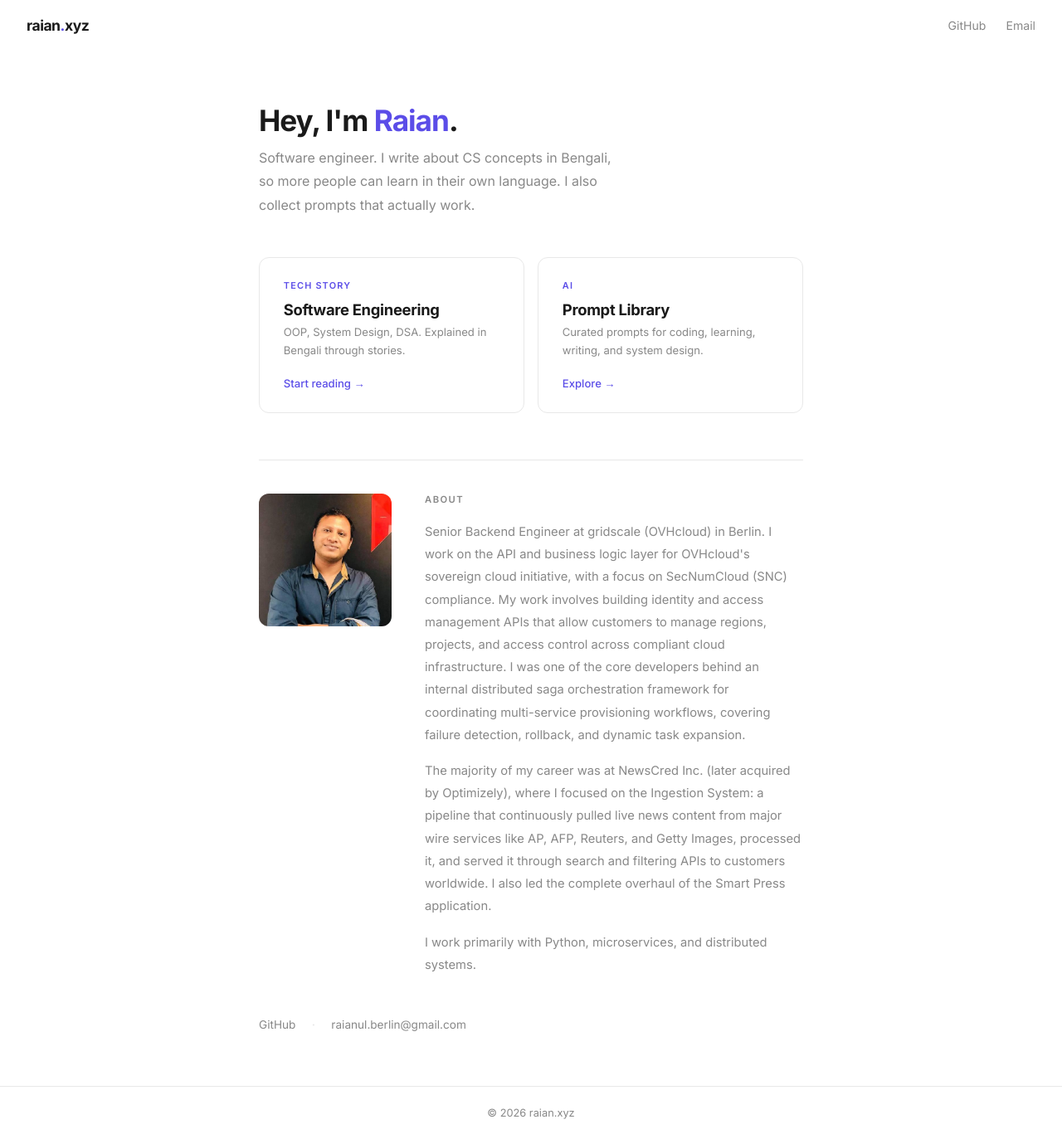
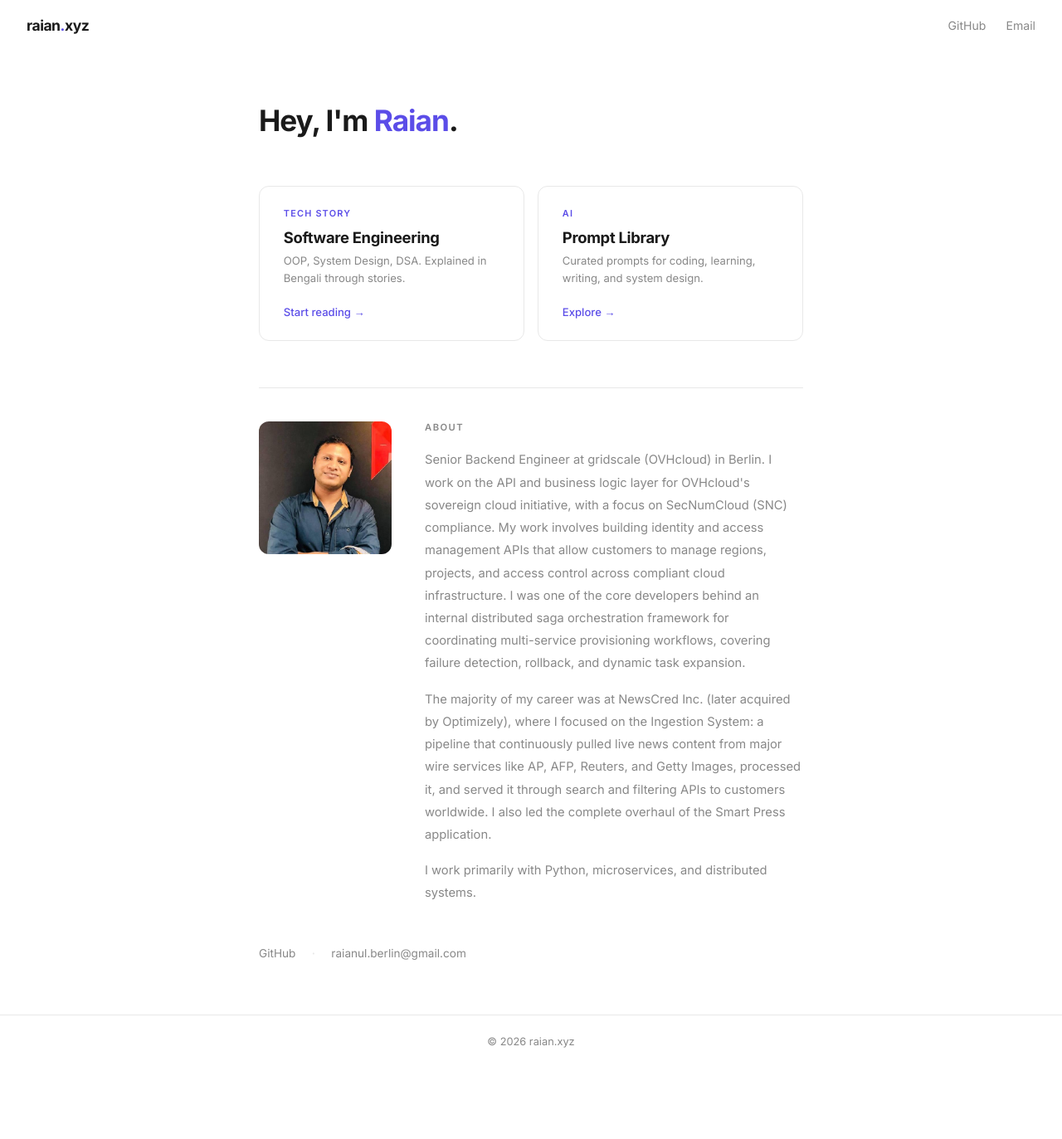
Before and after one commit to raianul/raianul.github.io, a Jekyll site: the page built from index.html, in a window 1280 px wide. Shown: the whole page at 83% size. Built offline with Jekyll 4.4.1, drawn with Linux system fonts in a browser that asks for light colours; after the commit the page ends 1287 px from its top, so only the background shows below that.

Commit message:
Remove intro tagline from hub page
Co-Authored-By: Claude Sonnet 4.6 <noreply@anthropic.com>

```diff
--- a/index.html
+++ b/index.html
@@ -215,7 +215,6 @@ description: "Bengali tech writing and AI tools by Raian."
   <main>
     <div class="intro">
       <div class="intro-name">Hey, I'm <span>Raian</span>.</div>
-      <p class="intro-bio">Software engineer. I write about CS concepts in Bengali, so more people can learn in their own language. I also collect prompts that actually work.</p>
     </div>
 
     <div class="destinations">
```
